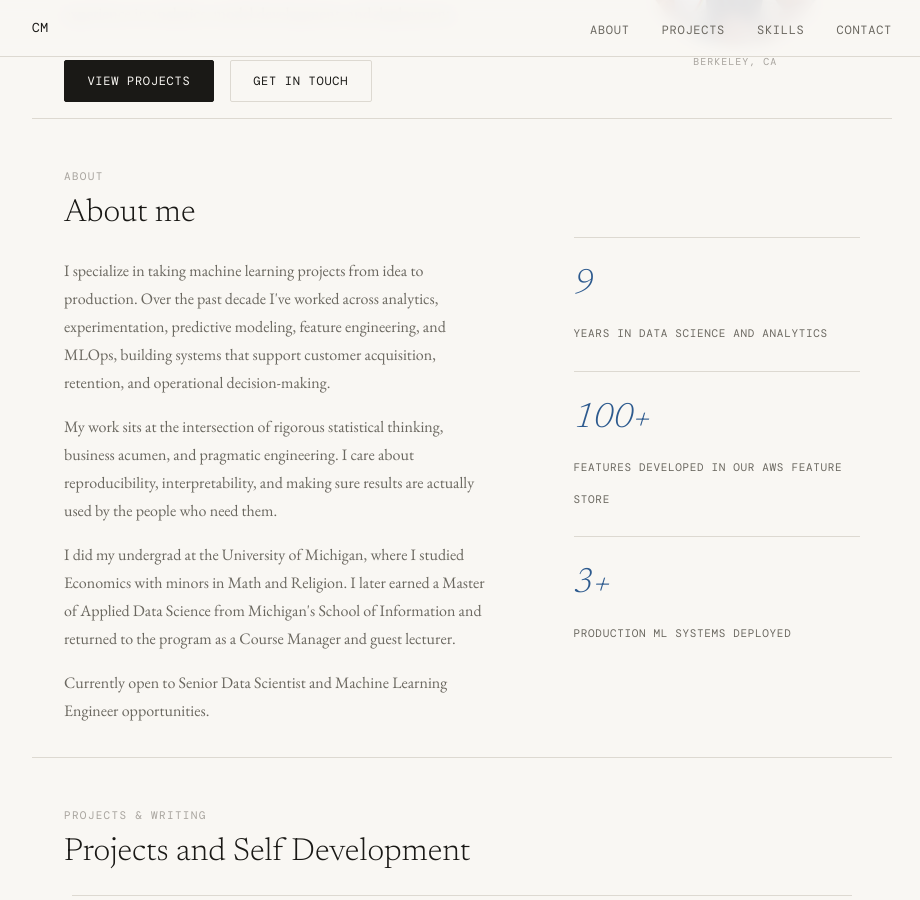
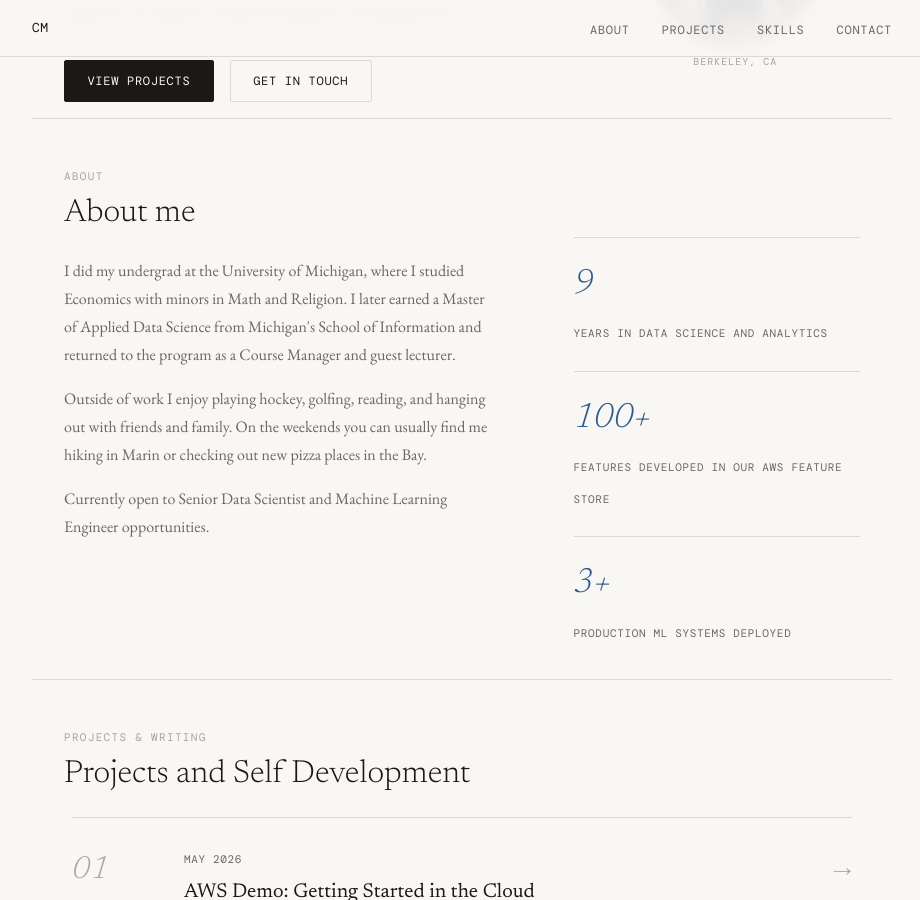
Before and after one commit to chrismca13/chrismca13.github.io, a Jekyll site: the page built from index.html, in a window 1280 px wide and 900 px high, scrolled down 319 px. Shown: the whole window, without its empty margins (178-1098 px from the left). Built offline with Jekyll 4.4.1, drawn with Linux system fonts in a browser that asks for light colours.

Commit message:
Update About Me section

```diff
--- a/index.html
+++ b/index.html
@@ -546,15 +546,12 @@ layout: null
     <h2>About me</h2>
     <div class="about-grid">
       <div class="about-body">
-        <p>
-          I specialize in taking machine learning projects from idea to production. Over the past decade I've worked across analytics, experimentation, predictive modeling, feature engineering, and MLOps, building systems that support customer acquisition, retention, and operational decision-making.
-        </p>
-        <p>
-          My work sits at the intersection of rigorous statistical thinking, business acumen, and pragmatic engineering. I care about reproducibility, interpretability, and making sure results are actually used by the people who need them.
-        </p>
 
         <p>
           I did my undergrad at the University of Michigan, where I studied Economics with minors in Math and Religion. I later earned a Master of Applied Data Science from Michigan's School of Information and returned to the program as a Course Manager and guest lecturer.
+        </p>
+        <p>
+          Outside of work I enjoy playing hockey, golfing, reading, and hanging out with friends and family. On the weekends you can usually find me hiking in Marin or checking out new pizza places in the Bay.
         </p>
         <p>
           Currently open to Senior Data Scientist and Machine Learning Engineer opportunities.
```
